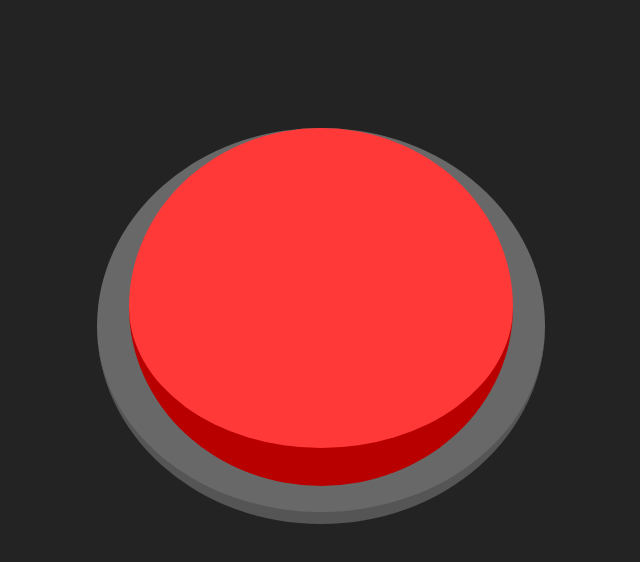
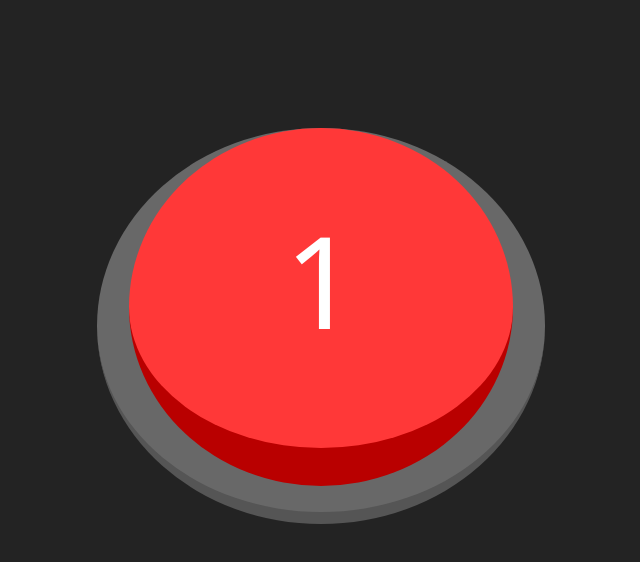
Before and after one commit to JTBolger/Roulette, a plain HTML site: page index.html in a window 1280 px wide. Shown: the whole page, without its empty margins (319-959 px from the left). Drawn offline with Linux system fonts and the light colour scheme.

Commit message:
score
added a number to keep score on the button

```diff
--- a/index.html
+++ b/index.html
@@ -10,7 +10,9 @@
         <div id="main">
             <div id="button">
                 <div class="button-base"></div>
-                <div id="button-face"></div>
+                <div id="button-face">
+                    <p id="score">1</p>
+                </div>
             </div>
         </div>
         <script src="scripts/main.js"></script>
--- a/styles/home.css
+++ b/styles/home.css
@@ -1,6 +1,7 @@
 * {
     padding: 0;
     margin: 0;
+    font: ;
 }
 
 #main {
@@ -37,6 +38,16 @@
     z-index: 2;
     border-bottom: solid 3vw #b90000;
     position: absolute;
+    color: white;
+    display: flex;
+    justify-content: center;
+}
+#button-face p {
+    position: absolute;
+    font-size: 10vw;
+    user-select: none;
+    font-family:'Segoe UI', Tahoma, Geneva, Verdana, sans-serif;
+    transform: translateY(5vw);
 }
 #button-face.mouseDown {
     transition: 0.2s;
```
